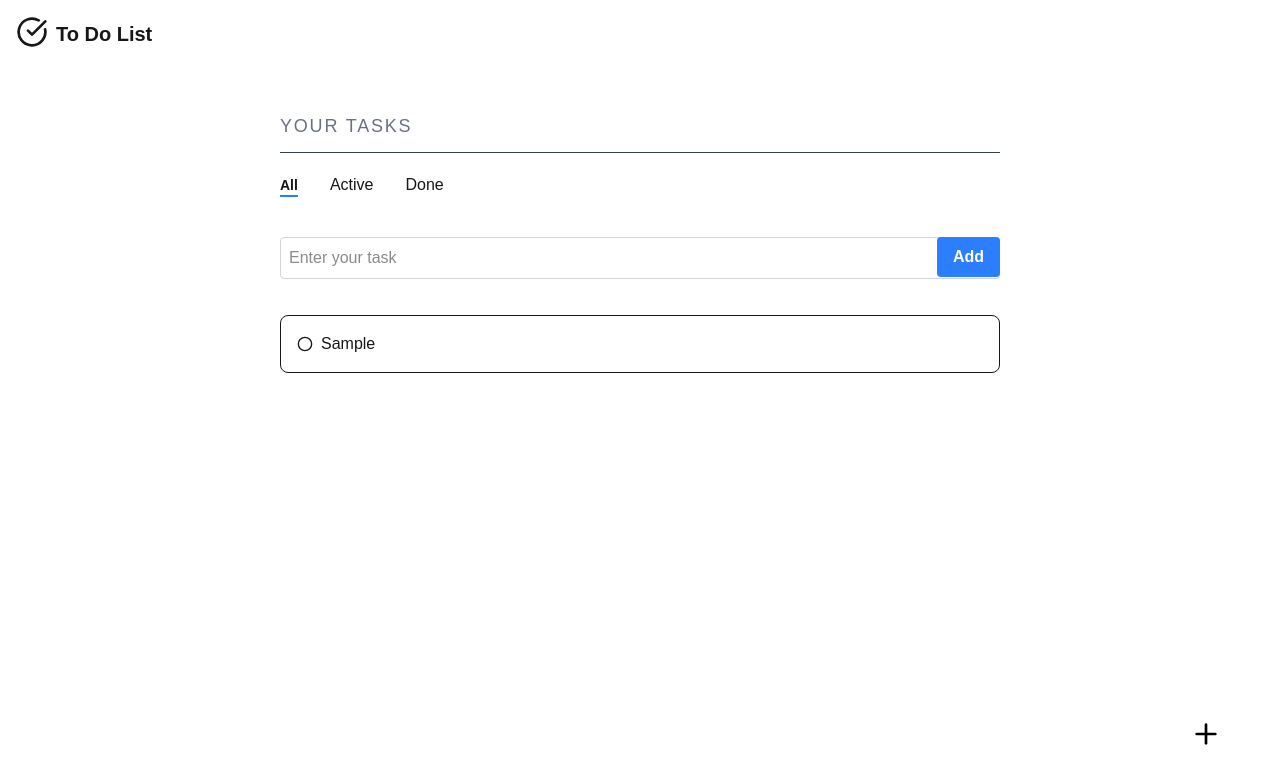
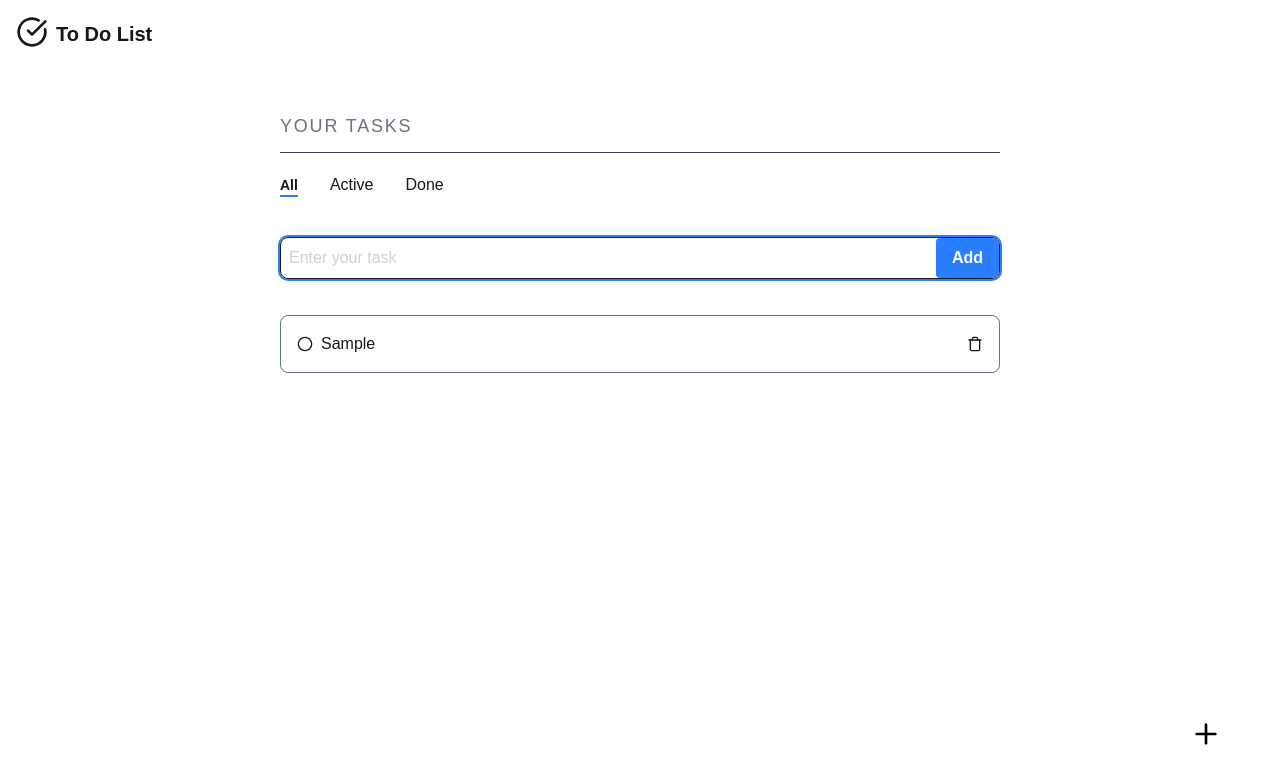
Before and after one commit to Mila-Saif/to-do, a Next.js app: page / in a window 1280 px wide. Both pictures are taken after typing "Sample" into the empty fields and a click on the button "Add". Shown: the top 784 px of the page. Built offline with nearby package versions, Linux system fonts and the light colour scheme.

Commit message:
add delete function and button

```diff
--- a/app/page.tsx
+++ b/app/page.tsx
@@ -1,5 +1,5 @@
 'use client'
-import { CircleCheckBig, Plus, Circle }from 'lucide-react';
+import { CircleCheckBig, Plus, Circle, Trash }from 'lucide-react';
 import { useState } from 'react';
 
 
@@ -33,6 +33,11 @@ export default function Home() {
     });
     setTodos(newTodos);
 
+  }
+
+  const handleDeleteTask = (id: string) => {
+    const newTodos = todos.filter((todo) => todo.id !== id);
+    setTodos(newTodos);
   }
 
 
@@ -99,13 +104,13 @@ export default function Home() {
         {/* the add card */}
 
         <div className='wrapper'>
-          <form className='relative' onSubmit={(e) => {
+          <form className='flex items-center border rounded-lg overflow-hidden focus-within:ring-2 ring-blue-500'  onSubmit={(e) => {
             e.preventDefault();
             handleSaveTask();
           }}>
-            <input className='w-full p-2 border border-gray-300 rounded' type="text"
+            <input className='w-full p-2 outline-none border-non text-gray-400' type="text"
               placeholder='Enter your task' value={taskInput} onChange={(e) => setTaskInput(e.target.value)}/>
-           <button className='absolute top-0 right-0 bg-blue-500 hover:bg-blue-700 text-white font-bold  py-2 px-4 rounded'
+           <button className='  bg-blue-500 hover:bg-blue-700 text-white font-bold  py-2 px-4 rounded'
 
 
 
@@ -119,7 +124,7 @@ export default function Home() {
            <ul className='mt-9 flex flex-col gap-3'  >
 
             {todos.map((todo) => (
-              <li className= {` flex items-center p-4 rounded-lg border cursor-pointer `}
+              <li className= {` flex items-center p-4 rounded-lg border border-slate-500 cursor-pointer `}
 
 
                 onClick={() => handleToggleTask(todo.id)} key={todo.id.toString()}>
@@ -130,8 +135,19 @@ export default function Home() {
                   <Circle className='w-4 h-4' />
 
                 )}</div>
-                <span ></span>
+
                 <span className={ `pl-2 ${todo.completed ? 'line-through' : ''}`}>{todo.text}</span>
+
+                <button className='ml-auto' onClick={(e) => {
+                  e.stopPropagation();
+                  handleDeleteTask(todo.id);
+                }}
+
+
+
+                >
+                  <Trash className='w-4 h-4 hover:text-red-700' />
+                </button>
 
 
               </li>
```
